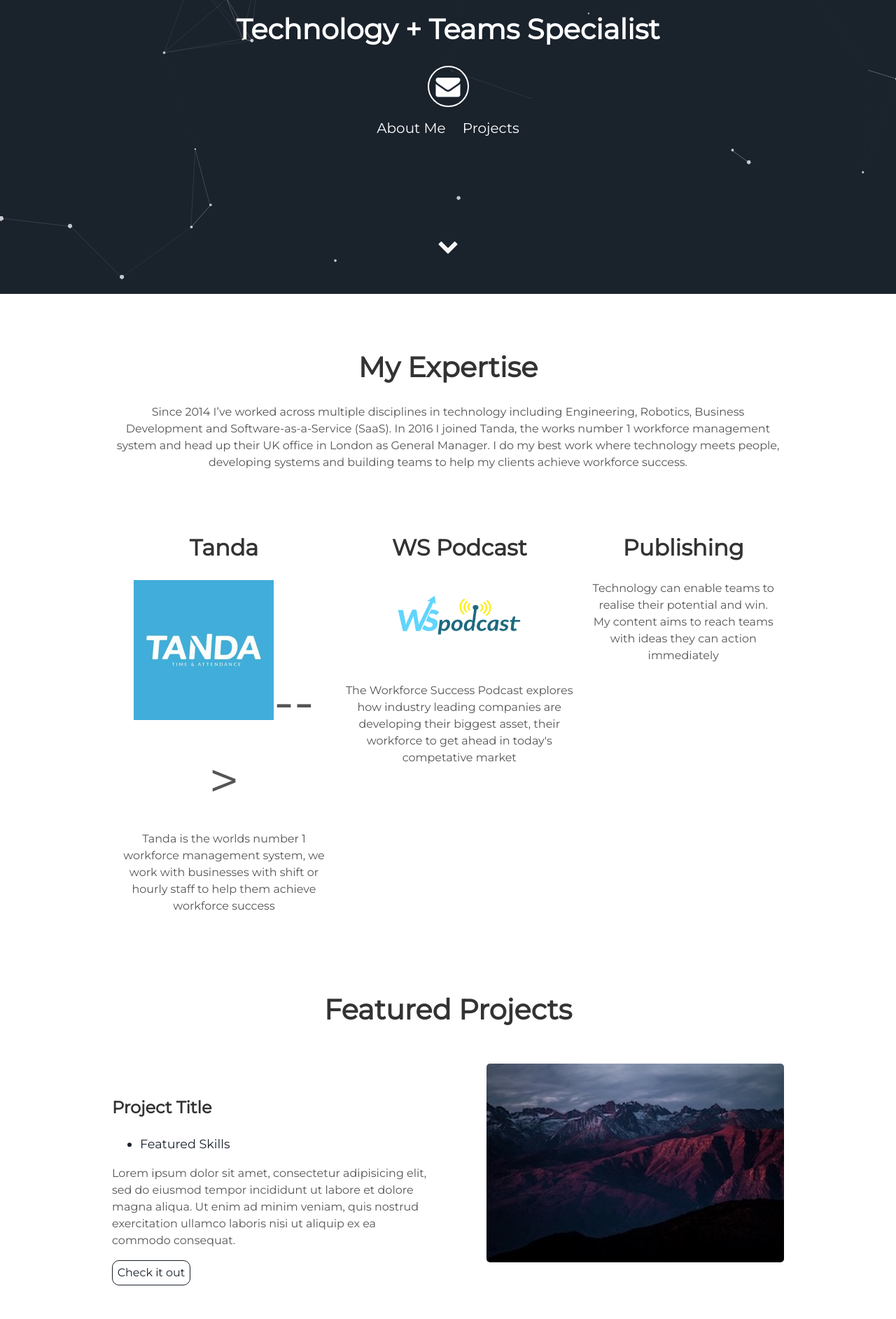
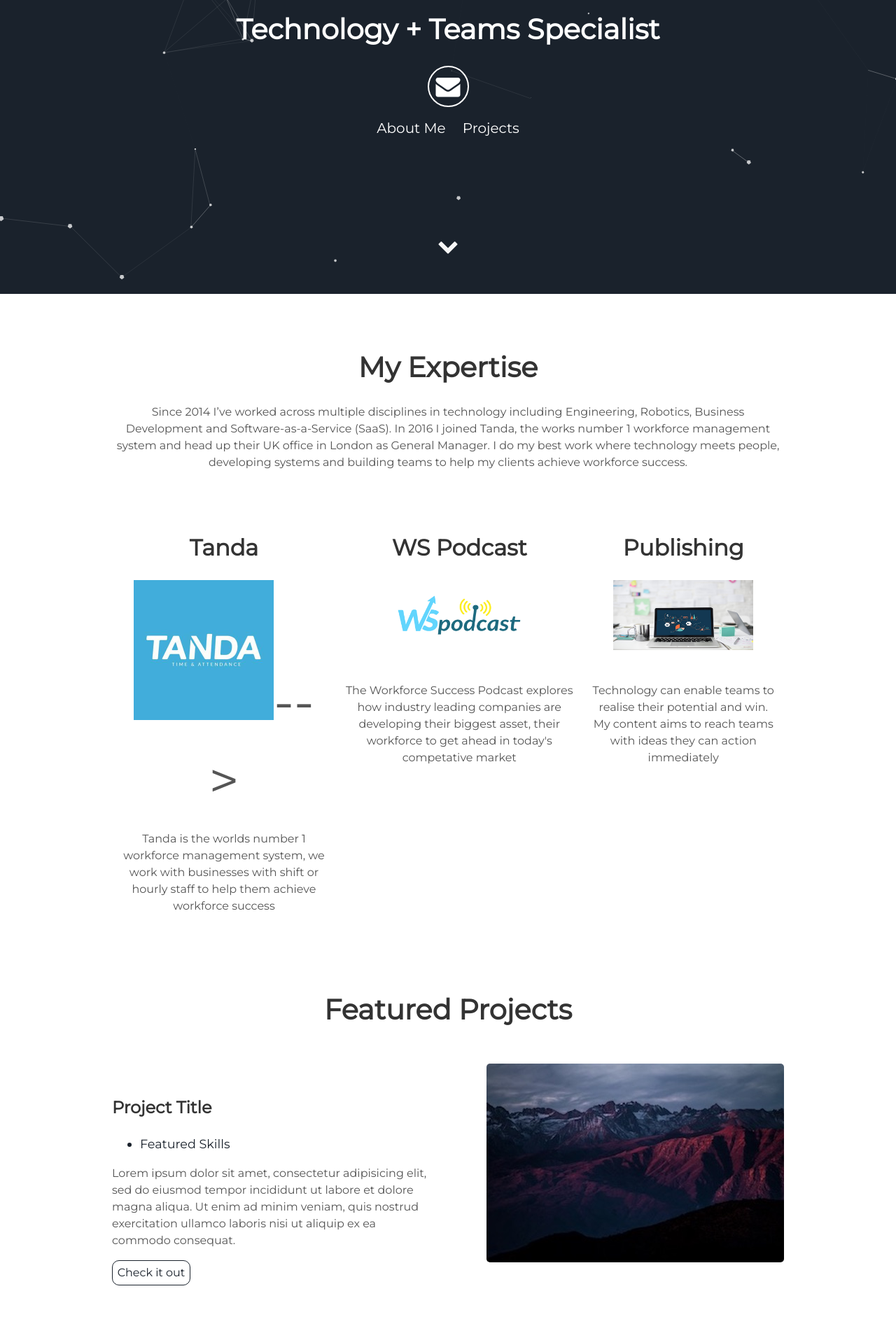
Before and after one commit to brycedavies92/brycedavies92.github.io, a Jekyll site: the page built from index.html, in a window 1280 px wide. Shown: the part 480-2365 px from the top of the page at 70% size. Built offline with Jekyll 4.4.1, drawn with Linux system fonts in a browser that asks for light colours.

Commit message:
Update about.html

```diff
--- a/_includes/about.html
+++ b/_includes/about.html
@@ -20,11 +20,12 @@
       <i class="devicon-react-original-wordmark colored"></i>
       <i class="devicon-nodejs-plain-wordmark"></i>
       -->
-      <img src="assets/img/WS-Podcast-Artwork-Wide.png" alt="Tanda Logo" height="100" width="200">
+      <img src="assets/img/WS-Podcast-Artwork-Wide.png" alt="Ws Podcast Logo" height="100" width="200">
       <p>The Workforce Success Podcast explores how industry leading companies are developing their biggest asset, their workforce to get ahead in today's competative market</p>
     </div>
     <div class="tech">
       <h2>Publishing</h2>
+      <img src="assets/img/blurred-background-close-up-coffee-cup-908284.jpg" alt="Publishing Logo" height="100" width="200">
       <!--
       <i class="devicon-git-plain"></i>
       <i class="devicon-gulp-plain colored"></i>
```
